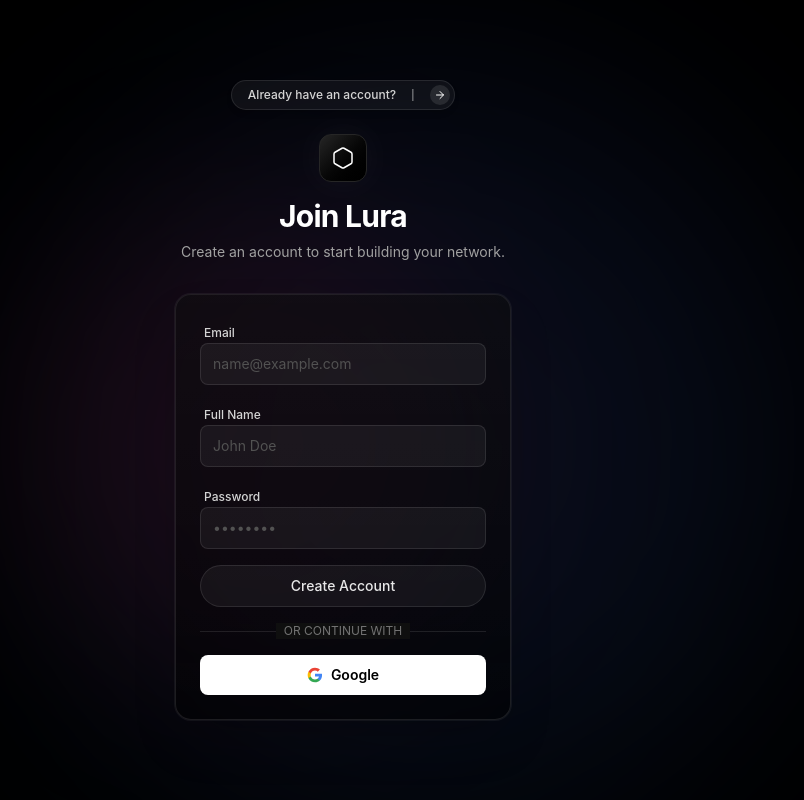
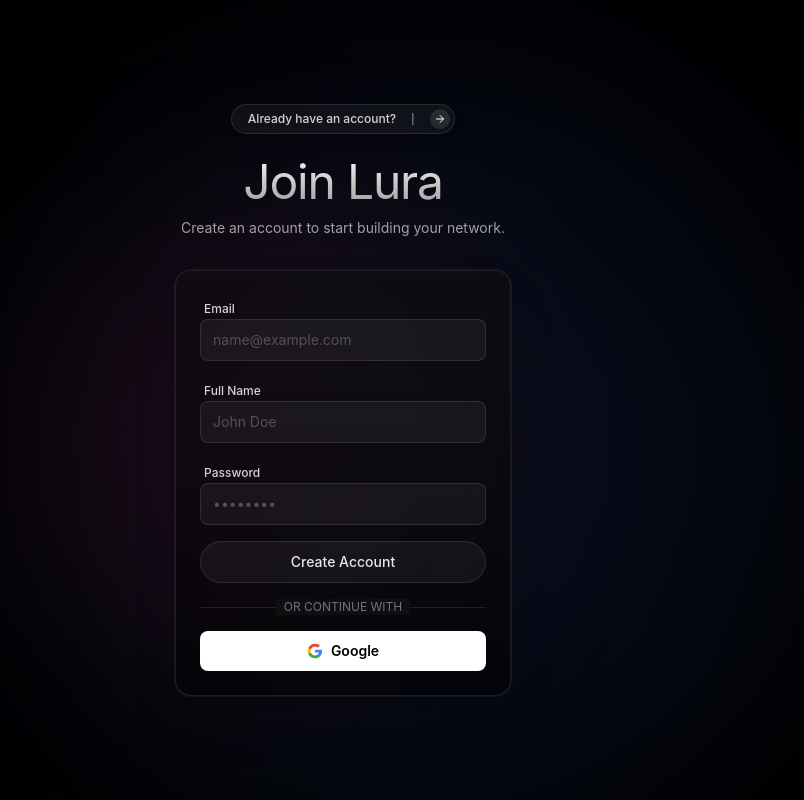
Before and after one commit to Sujal-GS/LURA, a React (Vite) app: page /signup in a window 1280 px wide. Shown: the whole page, without its empty margins (297-1101 px from the left). Built offline with nearby package versions, Linux system fonts and the light colour scheme; no server answers.

Commit message:
Apply premium branding to Signup page: remove logo and style header

```diff
--- a/src/pages/Signup.tsx
+++ b/src/pages/Signup.tsx
@@ -125,13 +125,10 @@
 
           {/* Logo & Header */}
           <motion.div variants={transitionVariants} className="mb-8 text-center flex flex-col items-center">
-            <div className="mb-4 w-12 h-12 rounded-xl flex items-center justify-center bg-gradient-to-br from-neutral-800 to-black border border-neutral-800 shadow-[0_0_40px_rgba(255,255,255,0.05)]">
-              <Hexagon className="w-6 h-6 text-white" strokeWidth={1.5} />
-            </div>
-            <h1 className="text-3xl font-bold tracking-tight text-balance">
+            <h1 className="text-4xl md:text-5xl font-normal tracking-tight bg-clip-text text-transparent bg-gradient-to-b from-neutral-100 to-neutral-400 whitespace-nowrap">
               Join Lura
             </h1>
-            <p className="mt-2 text-neutral-400 text-sm max-w-sm text-balance">
+            <p className="mt-3 text-neutral-400 text-sm max-w-sm text-balance">
               Create an account to start building your network.
             </p>
           </motion.div>
```
